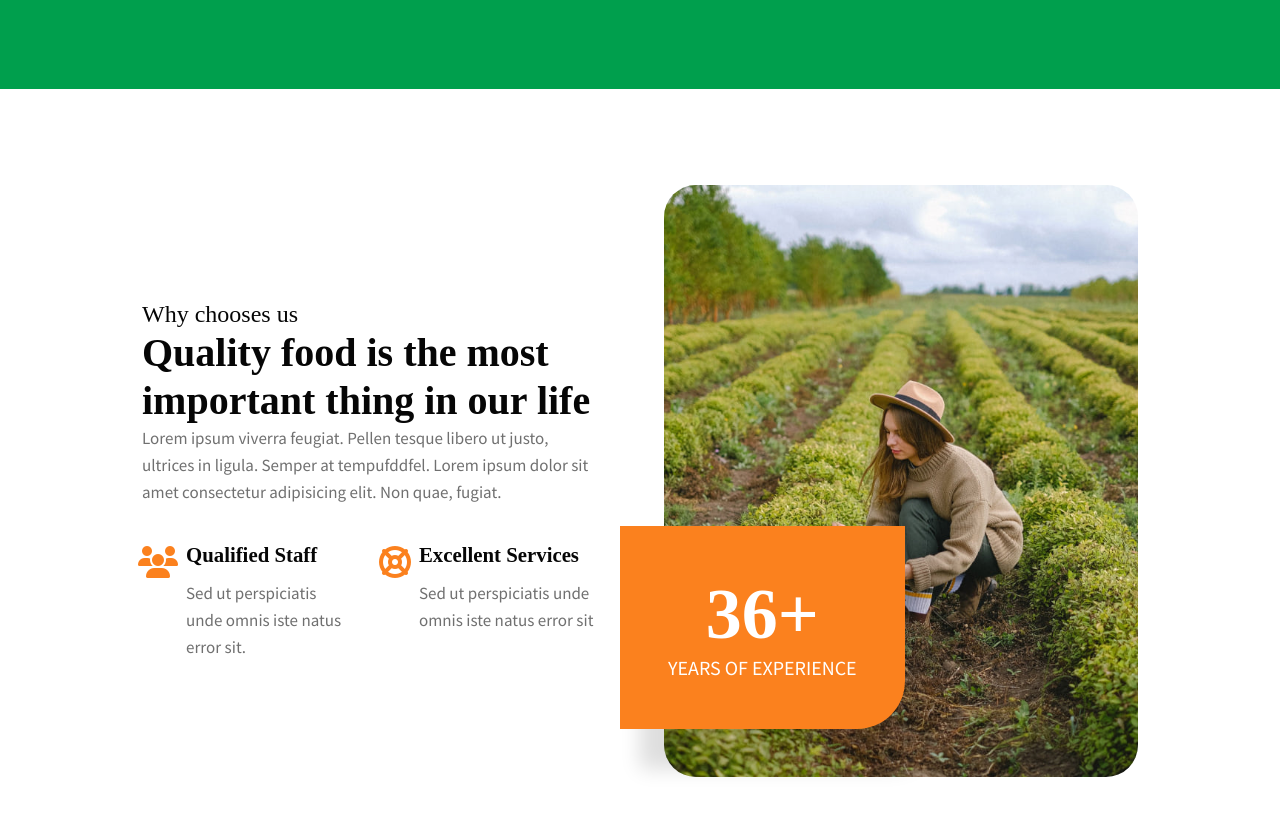
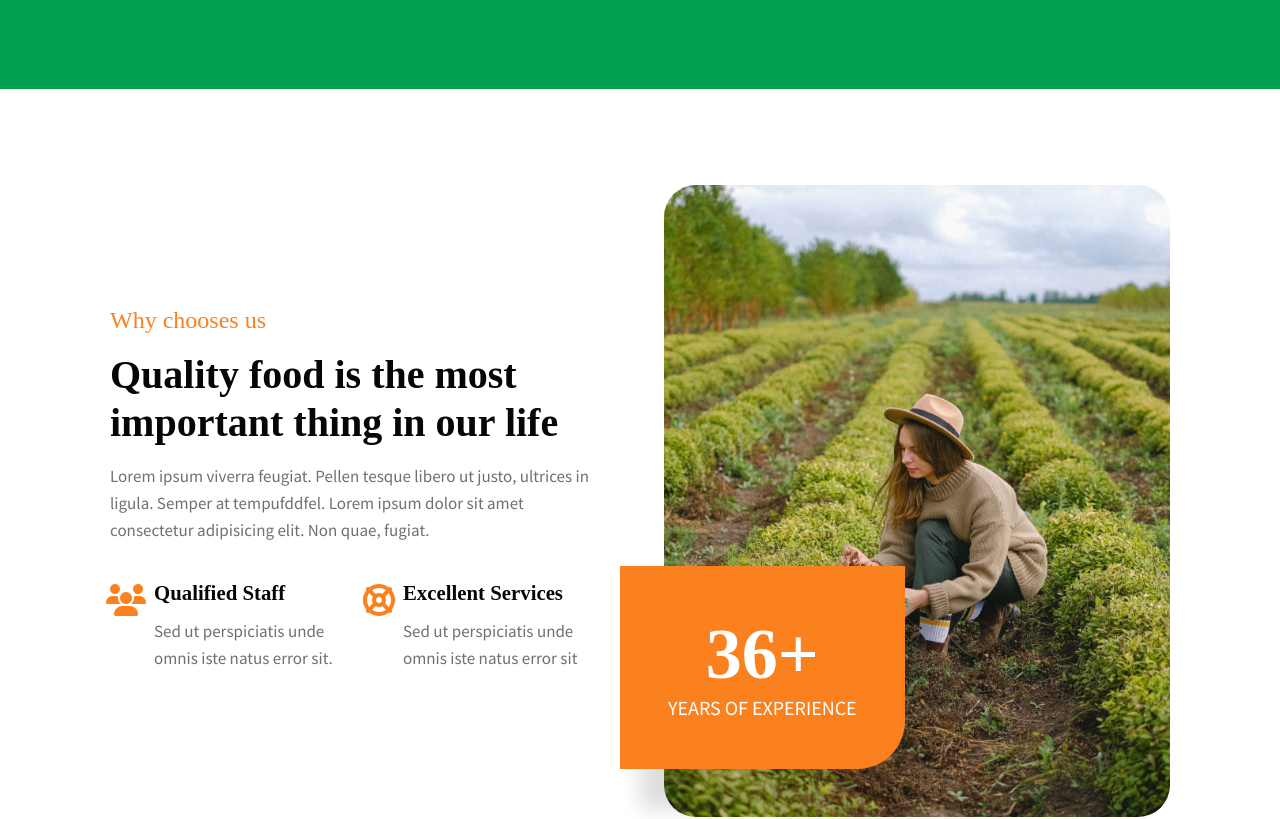
Before and after one commit to tuyettdung/Farmstead--Trung-Hieu---Tuyet-Dung, a plain HTML site: page index.html in a window 1280 px wide. Shown: the part 2100-2919 px from the top of the page. Drawn offline with nearby package versions, Linux system fonts and the light colour scheme; a web font is replaced by a local one.

Commit message:
hoang finish

```diff
--- a/css/style.css
+++ b/css/style.css
@@ -840,7 +840,7 @@ ul.submenu .active a {
 .services .services-bottom .services-item img{
   display: block;
   width: 100%;
-  object-fit: cover;
+  /* object-fit: cover; */
   border-radius: 1rem 1rem 0 0;
 }
 .services .services-bottom .services-item .item-name{
@@ -875,7 +875,7 @@ ul.submenu .active a {
 .quality h3,h4{
   font-family: 'Volkhov', serif;
 
-}z
+}
 .quality .choose-title{
   color: var(--primary-color);
 }
--- a/index.html
+++ b/index.html
@@ -310,20 +310,20 @@
     </section>
     <!-- QUALITY -->
     <section class="quality d-flex justify-content-center">
-      <div class="container mx-xl-5 mx-sm-0 px-xl-5 px-sm-0 mt-5 row">
+      <div class="container mx-xl-5 mx-sm-0 px-xl-3 px-sm-0 mt-5 row">
         <div class="quality-left col-lg-6 mx-sm-0 d-flex align-items-center">
           <div class="container-fluid px-0  pe-lg-3 pe-sm-0">
             <div class="quality-top">
               <div class="container-fluid ">
                 <h3 class="fs-4 choose-title">Why chooses us</h3>
-                <h4 class="fs-1 fw-bold"> Quality food is the most important thing in our life</h4>
+                <h4 class="fs-1 fw-bold py-3"> Quality food is the most important thing in our life</h4>
                 <p>Lorem ipsum viverra feugiat. Pellen tesque libero ut justo, ultrices in ligula. Semper at
                   tempufddfel. Lorem ipsum dolor sit amet consectetur adipisicing elit. Non quae, fugiat.</p>
               </div>
             </div>
             <div class="quality-bottom mt-4 px-0">
-              <div class="container-fluid d-flex px-0">
-                <div class="quality-bottom-item d-flex col-6">
+              <div class="container-fluid d-flex flex-md-row flex-column  px-0">
+                <div class="quality-bottom-item d-flex col-md-6 cod-12">
                   <i class="fa fa-users fs-2 icon px-2 pt-3"></i>
                   <div class="quality-item-content">
                     <h5 class=" title  fw-semibold">Qualified Staff</h5>
@@ -331,7 +331,7 @@
                   </div>
 
                 </div>
-                <div class="quality-bottom-item d-flex col-6 px-0">
+                <div class="quality-bottom-item d-flex col-md-6 col-12 py-md-0 py-3 px-0">
                   <i class="fa fa-life-ring fs-2 icon px-2 pt-3"></i>
                   <div class="quality-item-content">
                     <h5 class=" title fw-semibold ">Excellent Services</h5>
@@ -342,10 +342,10 @@
             </div>
           </div>
         </div>
-        <div class="quality-right col-lg-6 col-sm-11 me-sm-0 ms-sm-auto mg-sm-5 mt-sm-5 pb-5">
+        <div class="quality-right col-lg-6 col-sm-11 me-sm-0 ms-sm-auto  mt-sm-5 pb-4">
           <div class="container-fluid position-relative">
             <img src="./img/image.jpg" alt="" class="w-100 d-block rounded-5">
-            <div class="quality-stick position-absolute p-5">
+            <div class="quality-stick position-absolute p-sm-5 p-4">
               <span class="number">36+</span>
               <p class="fs-5">YEARS OF EXPERIENCE</p>
             </div>
```
